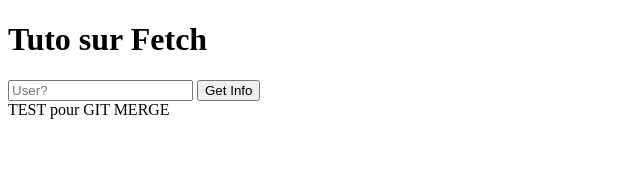
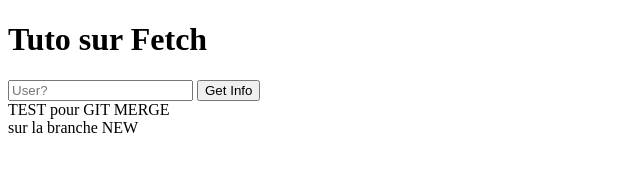
Before and after one commit to Matthieu7924/Fetch, a plain HTML site: page index.html in a window 1280 px wide. Shown: the whole page, without its empty margins (0-640 px from the left). Drawn offline with Linux system fonts and the light colour scheme.

Commit message:
ajout de new

```diff
--- a/index.html
+++ b/index.html
@@ -16,7 +16,7 @@
 
 <div>TEST pour GIT MERGE</div>
 
-
+<div>sur la branche NEW</div>
 
 
 <div id="output">
```
